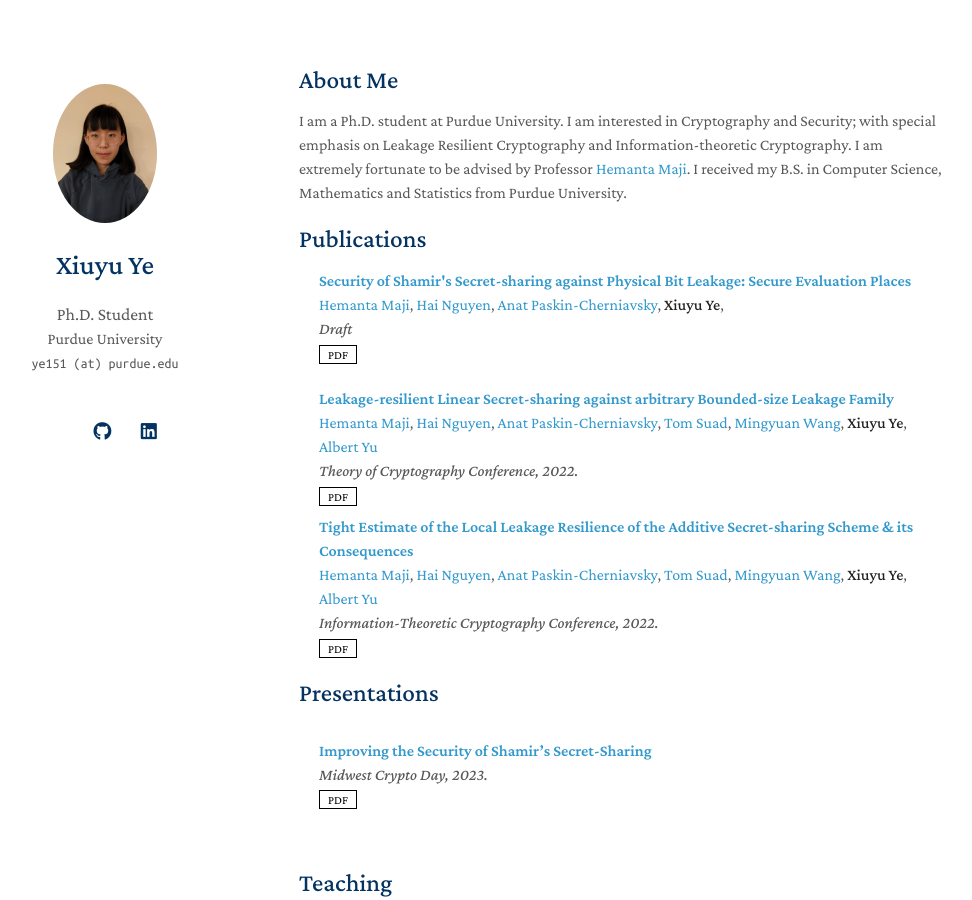
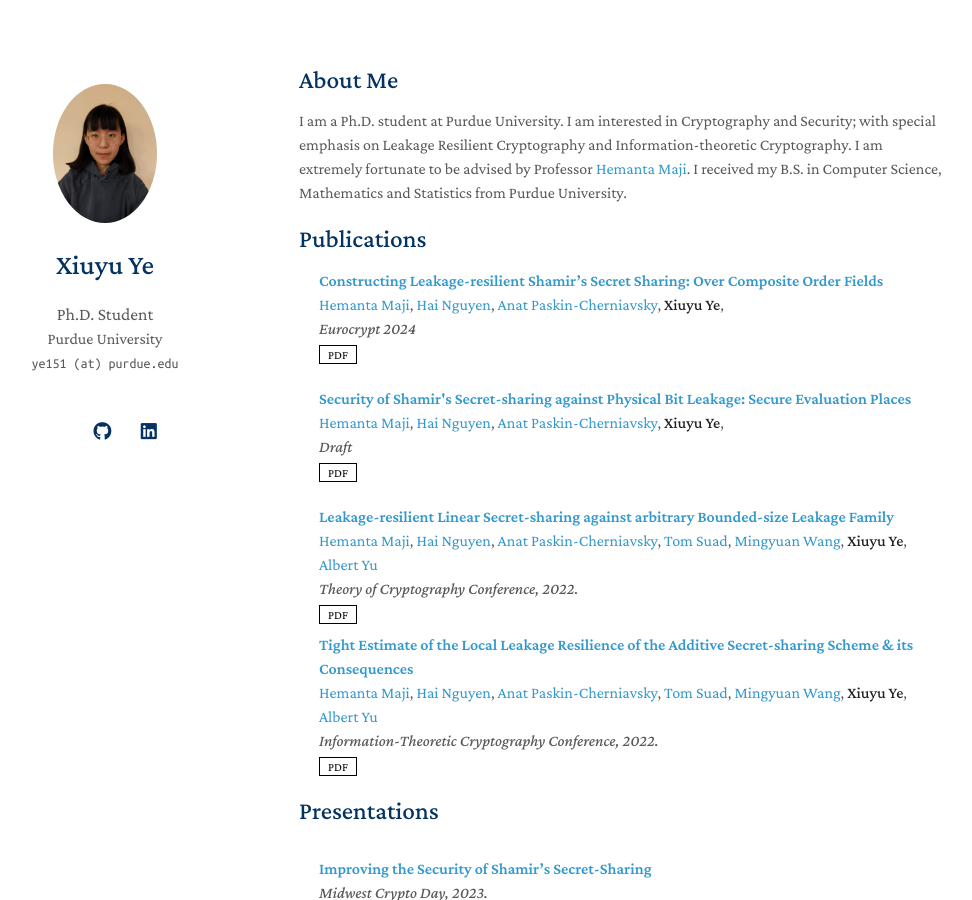
Before and after one commit to darahye/darahye.github.io, a Jekyll site: the page built from index.md, in a window 1280 px wide and 900 px high. Shown: the whole window, without its empty margins (171-1143 px from the left). Built offline with Jekyll 4.4.1, drawn with Linux system fonts in a browser that asks for light colours; nearby versions of some CDN libraries; a style sheet for code colours, icons or effects is not loaded; our own code applies the rules of GitHub Pages for plain Markdown files.

Commit message:
Update publications.md

```diff
--- a/_includes/publications.md
+++ b/_includes/publications.md
@@ -2,6 +2,31 @@
 
 <div class="publications">
 <ol class="bibliography">
+
+<li>
+<div class="pub-row">
+  <div class="col-sm-9" style="position: relative;padding-right: 15px;padding-left: 20px;">
+    <div class="title"><a href="assets/files/MNPY23b.pdf"> Constructing Leakage-resilient Shamir’s Secret Sharing: Over Composite Order Fields</a></div>
+    <div class="author">
+    <a href="https://www.cs.purdue.edu/homes/hmaji/">Hemanta Maji</a>,
+    <a href="https://web.ics.purdue.edu/~nguye245/">Hai Nguyen</a>,
+    <a href="https://scholar.google.com/citations?user=XcyQbAYAAAAJ&hl=en">Anat Paskin-Cherniavsky</a>,
+    <!-- <a href="https://scholar.google.co.il/citations?user=Bkv3xq0AAAAJ&hl=en">Tom Suad</a>, -->
+    <!-- <a href="https://sites.google.com/view/mingyuan-wang">Mingyuan Wang</a>, -->
+    <strong>Xiuyu Ye</strong>,
+    <!-- <a href="https://www.cs.purdue.edu/people/graduate-students/yu646.html">Albert Yu</a> -->
+    </div>
+    <div class="periodical"><em> Eurocrypt 2024</em></div>
+    <div class="links">
+      <a href="assets/files/MNPY23b.pdf" class="btn btn-sm z-depth-0" role="button" target="_blank" style="font-size:12px;">PDF</a>
+      <!-- <a href="https://github.com/yaoyao-liu/mnemonics" class="btn btn-sm z-depth-0" role="button" target="_blank" style="font-size:12px;">Code</a> -->
+      <!-- <a href="https://class-il.mpi-inf.mpg.de/mnemonics/" class="btn btn-sm z-depth-0" role="button" target="_blank" style="font-size:12px;">Project Page</a> -->
+      <!-- <a href="https://dblp.uni-trier.de/rec/conf/cvpr/LiuSLSS20.html?view=bibtex" class="btn btn-sm z-depth-0" role="button" target="_blank" style="font-size:12px;">BibTex</a> -->
+      <!-- <strong><i style="color:#e74d3c">Oral Presentation</i></strong>  -->
+    </div>
+  </div>
+</div>
+</li>
 
 <li>
 <div class="pub-row">
```
